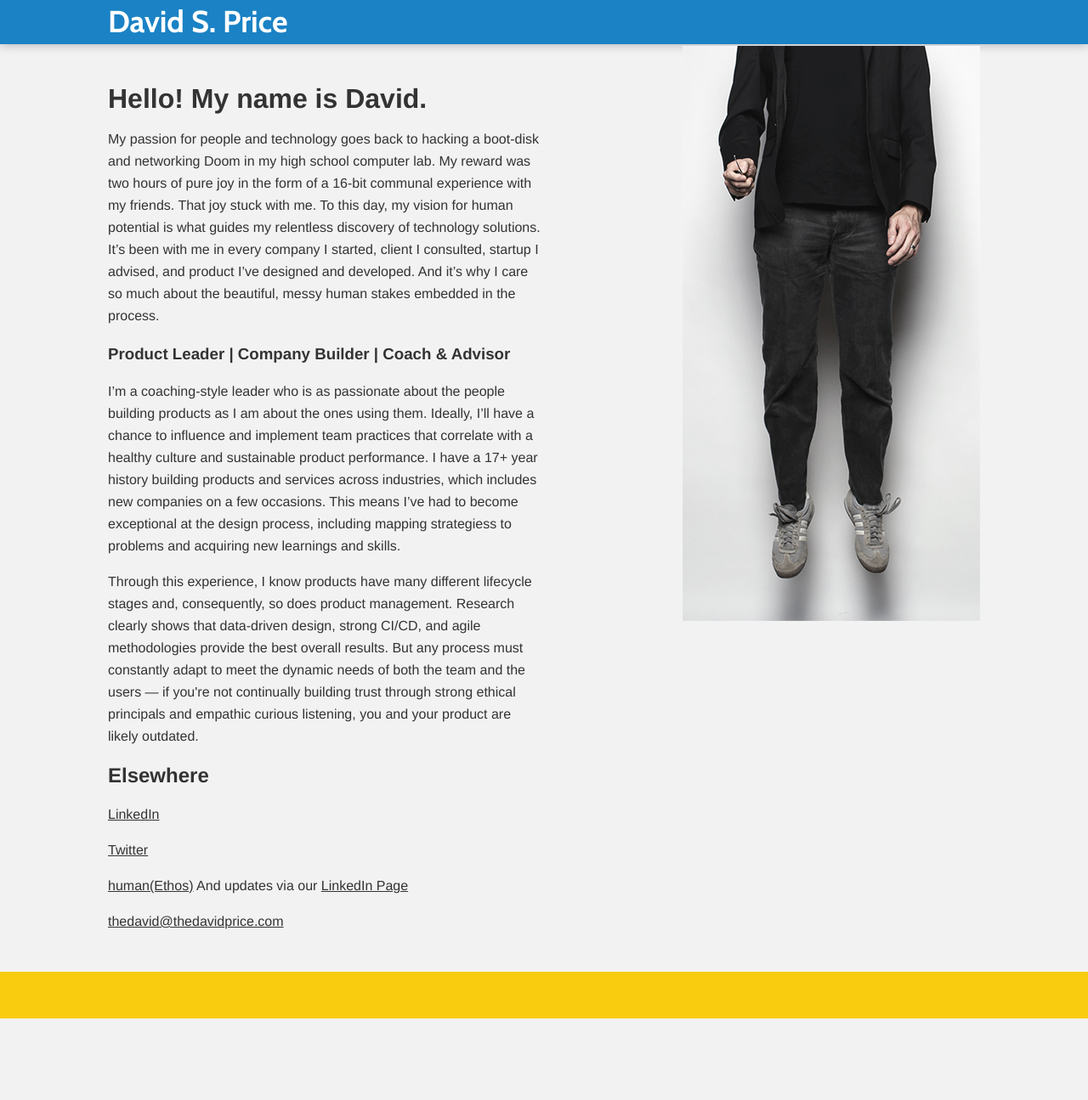
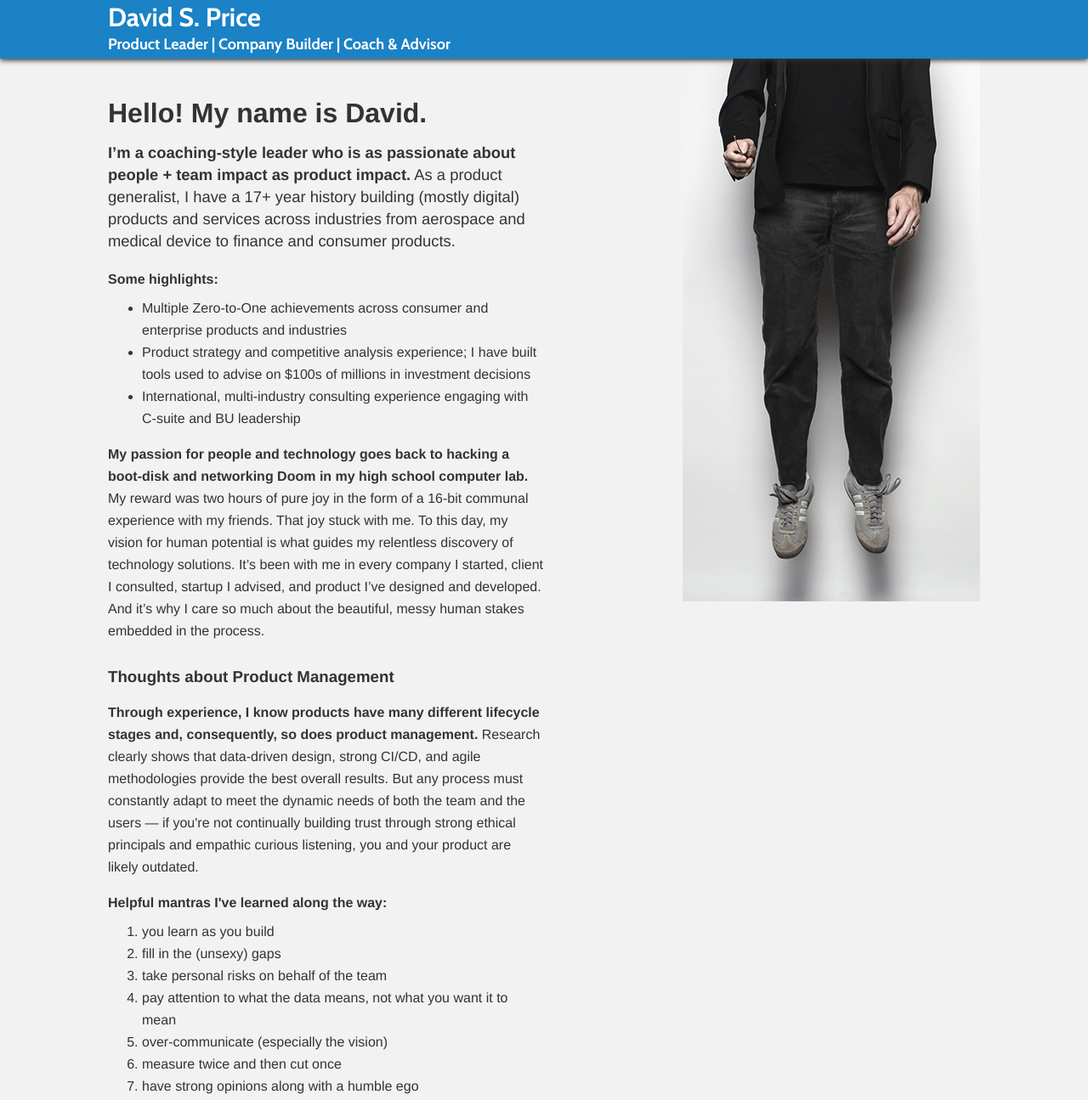
Before and after one commit to thedavidprice/thedavidprice.github.io, a plain HTML site: page index.html in a window 1280 px wide. Shown: the part 170-1465 px from the top of the page at 85% size. Before the commit the page ends 1369 px from the top, so only its background shows below. Drawn offline with nearby package versions, Linux system fonts and the light colour scheme.

Commit message:
tclem told me to change things

```diff
--- a/css/main.css
+++ b/css/main.css
@@ -115,9 +115,9 @@ body {
 	margin-bottom: 21px;
 }
 
-.header-container h1.name-title {
+/* .header-container h1.name-title {
 		font-size:115%;
-	}
+	} */
 
 	.header-container span.make-title {
 		font-size: 60%;
@@ -214,13 +214,19 @@ nav a:hover {
     	margin-right: auto;
     }
 
-    .header-container h1.name-title {
+    /* .header-container h1.name-title {
 		font-size:175%;
-	}
+	} */
 
 	.header-container span.make-title {
 		font-size: 55%;
 	}
+
+  .header-container {
+      -webkit-box-shadow: 0 2px 6px #333;
+         -moz-box-shadow: 0 2px 6px #333;
+              box-shadow: 0 2px 6px #333;
+  }
 
 /* ====================
     INTERMEDIATE: Menu
@@ -261,11 +267,11 @@ nav a:hover {
     WIDE: CSS3 Effects
    ==================== */
 
-    .header-container {
+    /* .header-container {
         -webkit-box-shadow: 0 0px 12px #aaa;
            -moz-box-shadow: 0 0px 12px #aaa;
                 box-shadow: 0 0px 12px #aaa;
-    }
+    } */
 
     /*.main aside {
         -webkit-box-shadow: 0 5px 10px #aaa;
--- a/index.html
+++ b/index.html
@@ -39,19 +39,12 @@
        	 	</aside>
        	</div>
 
-        <div class="header-container">
+        <div class="header-container" style="z-index:1000;position:relative;">
             <header class="wrapper clearfix">
-                		<h1 class="title name-title" style="line-height: 1;margin-bottom: 8px;margin-top: 10px;font-family: 'Cabin', sans-serif;font-weight: 700;">
-                			<span style="margin-right:18px;">David S. Price</span>
-                			<!-- <span class="make-title" style="font-weight: normal;white-space:nowrap;color:#fff200;">…help me start <a href="http://www.megatough.com" style="color:#fff200;">megatough.com</a></span> -->
+                		<h1 class="title name-title" style="line-height: .75;margin-bottom: 8px;margin-top: 8px;font-family: 'Cabin', sans-serif;font-weight: 700;">
+                			<span style="font-size:85%;">David S. Price</span><br />
+                      <span style="font-size:50%;">Product Leader | Company Builder | Coach & Advisor</span>
                 		</h1>
-                <!-- <nav>
-                    <ul>
-                        <li><a href="#">nav ul li a</a></li>
-                        <li><a href="#">nav ul li a</a></li>
-                        <li><a href="#">nav ul li a</a></li>
-                    </ul>
-                </nav> -->
             </header>
         </div>
 
@@ -59,25 +52,50 @@
             <div class="main wrapper clearfix">
 
                 <aside>
-                	<img src="img/body.jpg" height="677px" width="350px" style="margin-bottom:30px;width:100%;height:100%;max-height:677px;"/>
+                	<img src="img/body.jpg" height="677px" width="350px" style="margin-top:-40px;margin-bottom:30px;width:100%;height:100%;max-height:677px;"/>
                 </aside>
 
                 <article>
                     <section>
                         <h1>Hello! My name is David.</h1>
 
-                        <p>My passion for people and technology goes back to hacking a boot-disk and networking Doom in my high school computer lab. My reward was two hours of pure joy in the form of a 16-bit communal experience with my friends. That joy stuck with me. To this day, my vision for human potential is what guides my relentless discovery of technology solutions. It’s been with me in every company I started, client I consulted, startup I advised, and product I’ve designed and developed. And it’s why I care so much about the beautiful, messy human stakes embedded in the process.</p>
+                        <p style="font-size:115%;">
+                          <strong>I’m a coaching-style leader who is as passionate about people + team impact as product impact.</strong> As a product generalist, I have a 17+ year history building (mostly digital) products and services across industries from aerospace and medical device to finance and consumer products.
+                        </p>
 
-                        <h3>Product Leader | Company Builder | Coach & Advisor</h3>
-                        <p>I’m a coaching-style leader who is as passionate about the people building products as I am about the ones using them. Ideally, I’ll have a chance to influence and implement team practices that correlate with a healthy culture and sustainable product performance. I have a 17+ year history building products and services across industries, which includes new companies on a few occasions. This means I’ve had to become exceptional at the design process, including mapping strategiess to problems and acquiring new learnings and skills.</p>
-
-                        <p>Through this experience, I know products have many different lifecycle stages and, consequently, so does product management. Research clearly shows that data-driven design, strong CI/CD, and agile methodologies provide the best overall results. But any process must constantly adapt to meet the dynamic needs of both the team and the users — if you're not continually building trust through strong ethical principals and empathic curious listening, you and your product are likely outdated.</p>
+                        <p style="margin-bottom:0;">
+                          <strong>Some highlights:</strong>
+                        </p>
+                        <ul style="margin-top:.5em;">
+                          <li>Multiple Zero-to-One achievements across consumer and enterprise products and industries</li>
+                          <li>Product strategy and competitive analysis experience; I have built tools used to advise on $100s of millions in investment decisions</li>
+                          <li>International, multi-industry consulting experience engaging with C-suite and BU leadership</li>
+                        </ul>
 
 
+                        <p><strong>My passion for people and technology goes back to hacking a boot-disk and networking Doom in my high school computer lab.</strong> My reward was two hours of pure joy in the form of a 16-bit communal experience with my friends. That joy stuck with me. To this day, my vision for human potential is what guides my relentless discovery of technology solutions. It’s been with me in every company I started, client I consulted, startup I advised, and product I’ve designed and developed. And it’s why I care so much about the beautiful, messy human stakes embedded in the process.</p>
+
+                        <h3 style="margin:1.5em 0 0;">Thoughts about Product Management</h3>
+                        <p>
+                          <strong>Through experience, I know products have many different lifecycle stages and, consequently, so does product management.</strong> Research clearly shows that data-driven design, strong CI/CD, and agile methodologies provide the best overall results. But any process must constantly adapt to meet the dynamic needs of both the team and the users — if you're not continually building trust through strong ethical principals and empathic curious listening, you and your product are likely outdated.
+                        </p>
+
+                        <p style="margin-bottom:0;">
+                          <strong>Helpful mantras I've learned along the way:</strong>
+                        </p>
+                        <ol style="margin-top:.5em;">
+                          <li>you learn as you build</li>
+                          <li>fill in the (unsexy) gaps</li>
+                          <li>take personal risks on behalf of the team</li>
+                          <li>pay attention to what the data means, not what you want it to mean</li>
+                          <li>over-communicate (especially the vision)</li>
+                          <li>measure twice and then cut once</li>
+                          <li>have strong opinions along with a humble ego</li>
+                        </ol>
+
                     <section>
-                        <h2>Elsewhere</h2>
+                        <h2 style="margin-top:1.5em;">Elsewhere</h2>
                         <p><a href="http://www.linkedin.com/in/dsprice">LinkedIn</a></p>
-                        <p><a href="https://twitter.com/thedavidprice">Twitter</a></p>
                         <p><a href="http://human-ethos.com">human(Ethos)</a> And updates via our <a href="https://linkedin.com/company/human-ethos">LinkedIn Page</a></p>
                         <p><a href="mailto:thedavid@thedavidprice.com">thedavid@thedavidprice.com</a></p>
                     </section>
```
